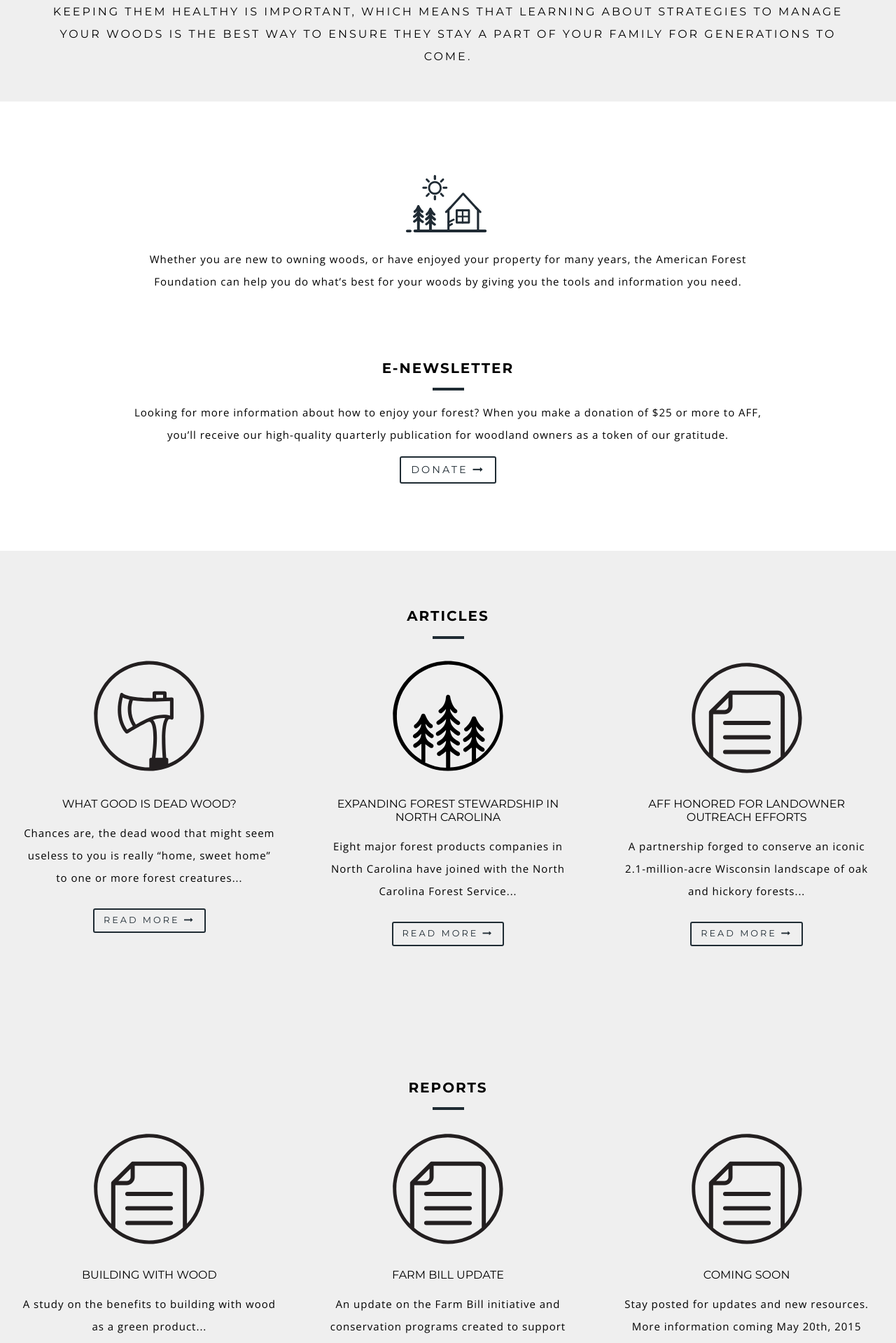
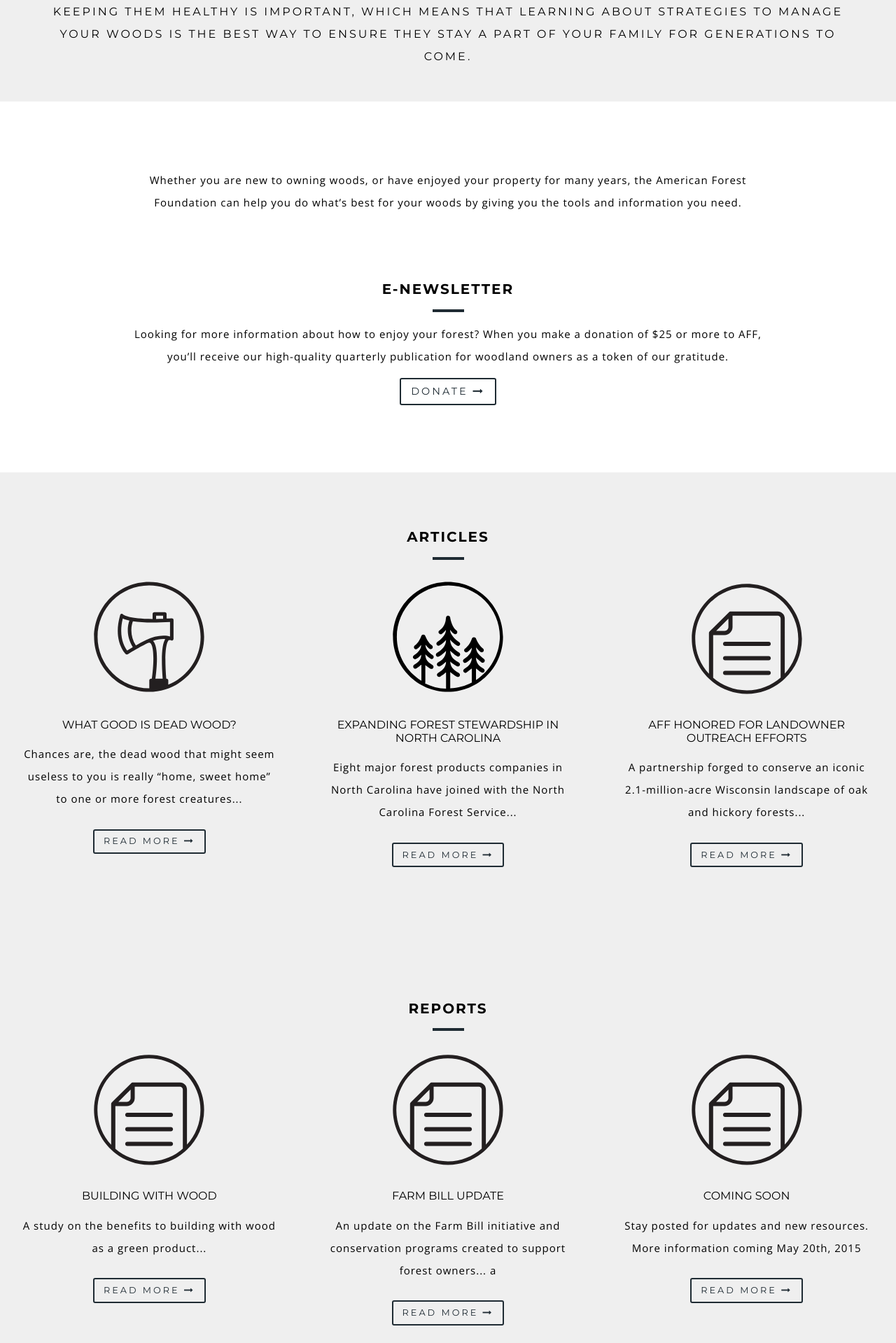
Before and after one commit to nillehcar/americanforestfoundation, a Jekyll site: the page built from resources.html, in a window 1280 px wide. Shown: the part 469-2388 px from the top of the page at 70% size. Built offline with Jekyll 4.4.1, drawn with Linux system fonts in a browser that asks for light colours; nearby versions of some CDN libraries; Markdown is read by kramdown in place of the engine named in the settings.

Commit message:
refractor(css) change header image

```diff
--- a/resources.html
+++ b/resources.html
@@ -25,7 +25,6 @@
       </div>
 
       <div class="text-wrapper center">
-      <img class="center home-icon" src="{{site.baseurl}}/images/cabin.svg" alt="">
 
         <p>Whether you are new to owning woods, or have enjoyed your property for many years, the American Forest Foundation can help you do what’s best for your woods by giving you the tools and information you need.</p>
 
--- a/scss/components/_main.scss
+++ b/scss/components/_main.scss
@@ -230,7 +230,7 @@
 }
 
 .resources {
-  background: transparent url("../images/tree-logs-3.jpg") no-repeat bottom;
+  background: transparent url("../images/sapling.jpg") no-repeat bottom;
   background-size: cover;
 }
 
```
Also changed, not shown: 1 other file.
